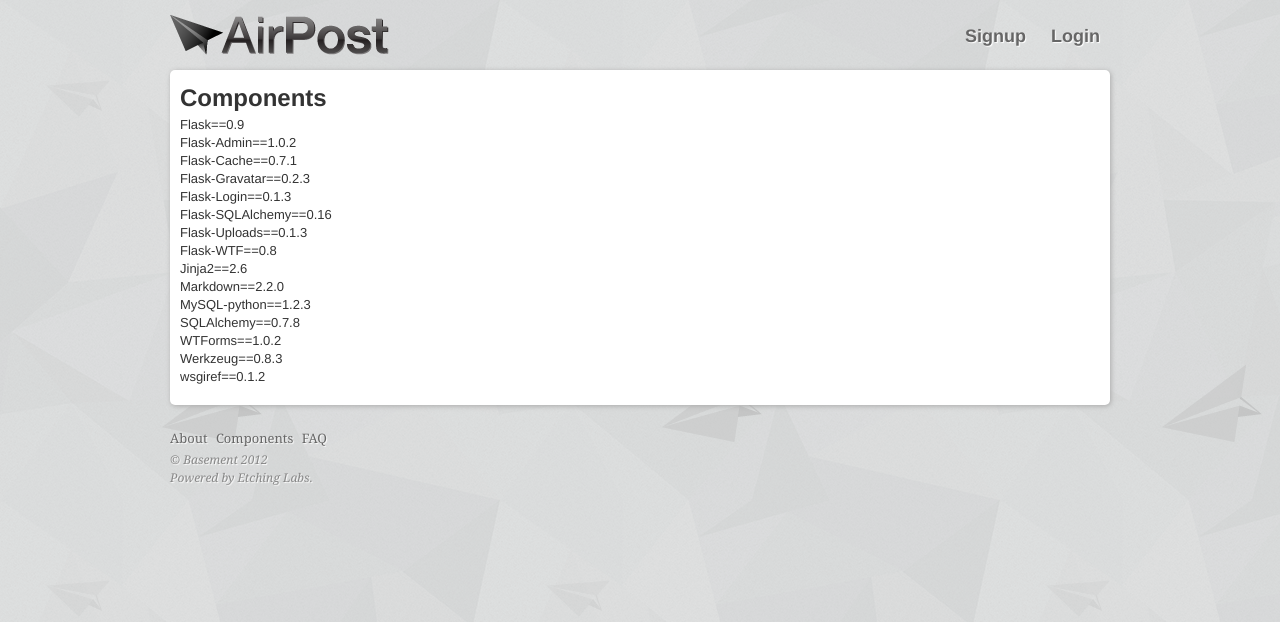
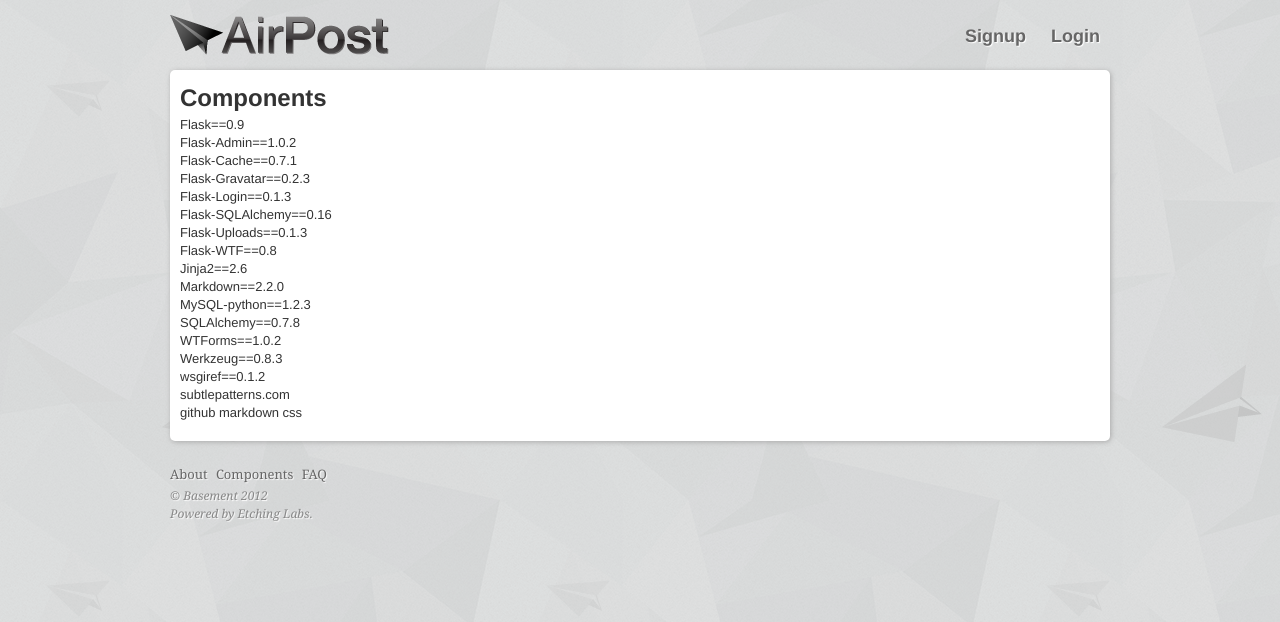
Before and after one commit to iflyingboots/basement, a Flask app: page /page/components in a window 1280 px wide. Shown: the top 622 px of the page. Run offline with Flask 2, Linux system fonts and the light colour scheme; parts of the project's set-up code (start-up, migrations or seed data) failed here and were passed over; some libraries are stand-ins or nearby versions.

Commit message:
Update components

```diff
--- a/templates/page/components.html
+++ b/templates/page/components.html
@@ -22,6 +22,8 @@ SQLAlchemy==0.7.8 <br />
 		WTForms==1.0.2 <br />
 		Werkzeug==0.8.3 <br />
 		wsgiref==0.1.2 <br />
+		subtlepatterns.com <br />
+		github markdown css
 	</p>
 </div>
 
```
Lines whose indentation alone changed are shown as unchanged.
